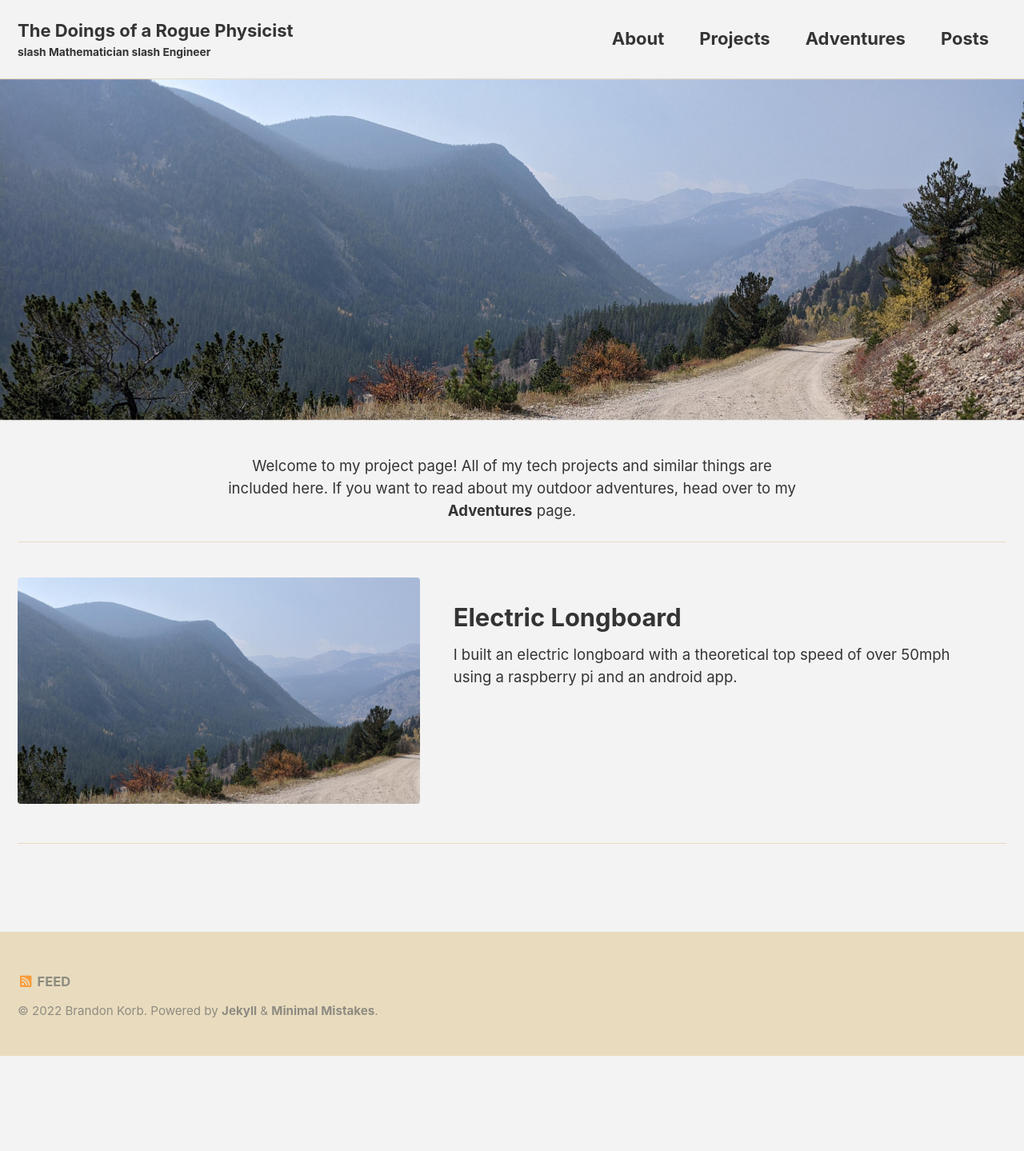
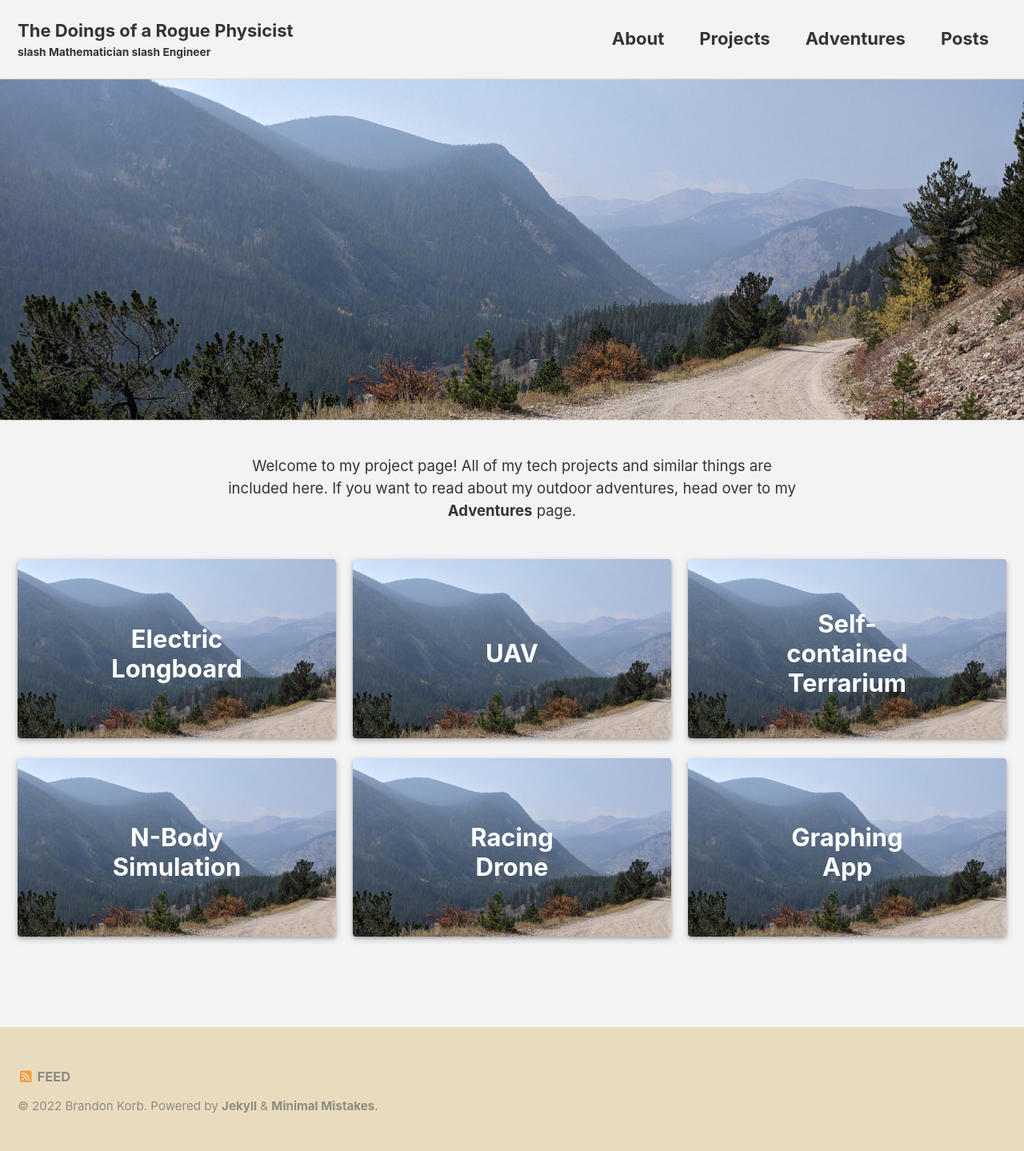
Before and after one commit to bkorb/bkorb.gitgub.io, a Jekyll site: the page built from projects/index.markdown, in a window 1280 px wide. Shown: the whole page at 80% size. Built offline with Jekyll 4.4.1, drawn with Linux system fonts in a browser that asks for light colours; cached includes are drawn as plain includes; before the commit the page ends 1320 px from its top, so only the background shows below that.

Commit message:
Changed drop shadow animations

```diff
--- a/_sass/minimal-mistakes/_archive.scss
+++ b/_sass/minimal-mistakes/_archive.scss
@@ -90,6 +90,7 @@
   text-align: center;
   border-radius: $border-radius;
   overflow: hidden;
+  box-shadow: 0 2px 4px 0 rgba(0, 0, 0, 0.2), 0 3px 10px 0 rgba(0, 0, 0, 0.19);
 
   img {
     width: 100%;
@@ -245,8 +246,8 @@
 
 .feature__wrapper {
   @include clearfix();
-  margin-bottom: 2em;
-  border-bottom: 1px solid $border-color;
+  margin-bottom: 1em;
+  /*border-bottom: 1px solid $border-color;*/
 
   .archive__item-title {
     margin-bottom: 0;
@@ -260,7 +261,7 @@
 
   @include breakpoint($small) {
     float: left;
-    margin-bottom: 0;
+    margin-bottom: 1em;
     width: span(4 of 12);
 
     &:nth-child(3n + 1) {
--- a/_sass/minimal-mistakes/_page.scss
+++ b/_sass/minimal-mistakes/_page.scss
@@ -177,6 +177,9 @@ body {
     padding: 3em 0;
     @include clearfix;
     background-size: cover;
+    width: 100%;
+    height: 100%;
+    /*background-size: cover;*/
     background-repeat: no-repeat;
     background-position: center;
     -webkit-animation: $intro-transition;
--- a/projects/index.markdown
+++ b/projects/index.markdown
@@ -7,15 +7,30 @@ permalink: /projects/
 
 intro:
   - excerpt: "Welcome to my project page!  All of my tech projects and similar things are included here.  If you want to read about my outdoor adventures, head over to my **[Adventures](/adventures)** page."
-eskate:
+feature_row:
   - image_path: /assets/images/thumbnails/rollins.jpeg
     title: "Electric Longboard"
-    excerpt: "I built an electric longboard with a theoretical top speed of over 50mph using a raspberry pi and an android app."
+    #excerpt: "I built an electric longboard with a theoretical top speed of over 50mph using a raspberry pi and an android app."
     url: /projects/eskate
-    btn_label: "Read More"
-    btn_class: "btn--primary"
+    #btn_label: "Read More"
+    #btn_class: "btn--primary"
+  - image_path: /assets/images/thumbnails/rollins.jpeg
+    title: "UAV"
+    url: /projects/uav
+  - image_path: /assets/images/thumbnails/rollins.jpeg
+    title: "Self-contained Terrarium"
+    url: /projects/terrarium
+  - image_path: /assets/images/thumbnails/rollins.jpeg
+    title: "N-Body Simulation"
+    url: /projects/nbody
+  - image_path: /assets/images/thumbnails/rollins.jpeg
+    title: "Racing Drone"
+    url: /projects/racingdrone
+  - image_path: /assets/images/thumbnails/rollins.jpeg
+    title: "Graphing App"
+    url: /projects/graphmaster
 ---
 
 {% include feature_row id="intro" type="center" %}
 
-{% include feature_row id="eskate" type="left" %}
+{% include feature_row %}
```
Also changed, not shown: index.markdown (+9 -9 lines), 1 other file.
